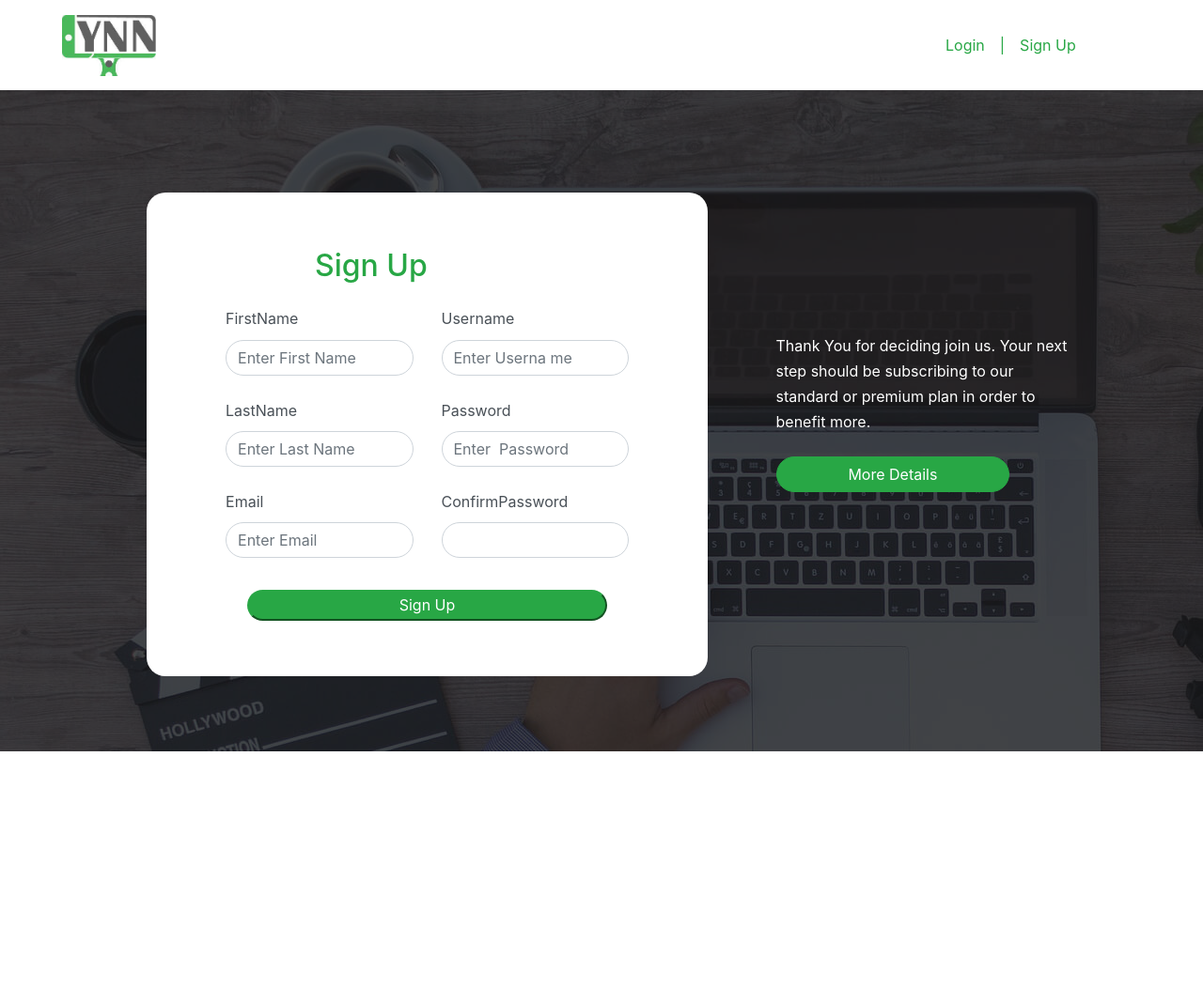
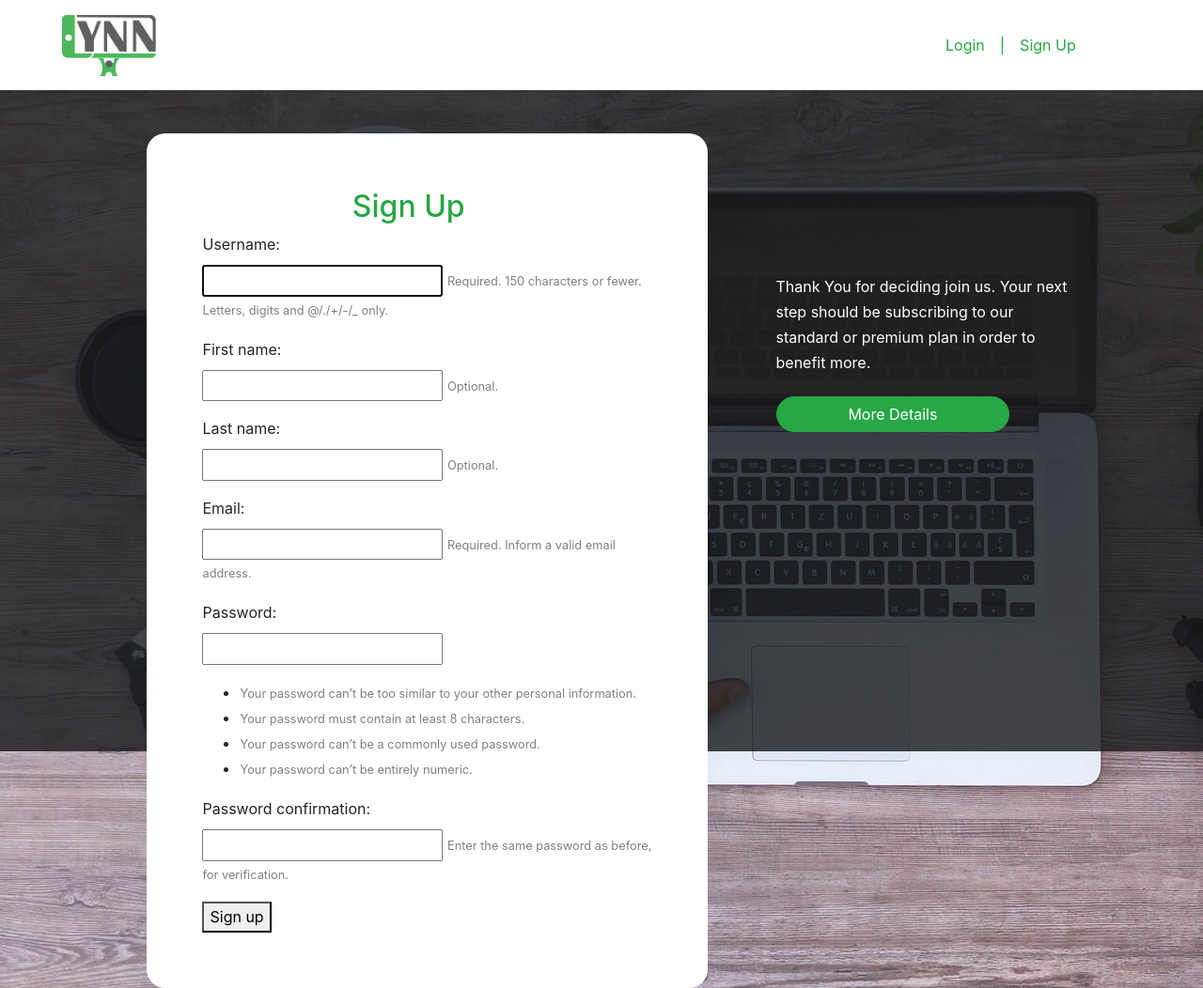
Before and after one commit to leul23/LYNN, a Django app: page /signup/ in a window 1280 px wide. Shown: the whole page at 94% size. Before the commit the page ends 800 px from the top, so only its background shows below. Run offline with Django 3.2, Linux system fonts and the light colour scheme; some libraries are stand-ins or nearby versions.

Commit message:
templates updates

```diff
--- a/templates/Register/index.html
+++ b/templates/Register/index.html
@@ -2,27 +2,27 @@
 {% extends 'base/base.html' %}
 
 {% block content %}
-
-<div class="row">
+<div class="row" style="margin-top: -10px;">
 <div class="col-md-7 text-left abcd">
     <!-- Default form login -->
-    <form action="#!">
-        <p class="h2 offset-md-3 text-success">Sign Up</p>
-        <div class="row">
-            <div class="col-md-6">
-                <!-- FName --> <label for="mail" class="in">FirstName</label> <input type="text" id="defaultLoginFormEmail" class="form-control mb-4" placeholder="Enter First Name">
-                <!-- LName --> <label for="mail" class="in">LastName</label> <input type="text" id="defaultLoginFormEmail" class="form-control mb-4" placeholder="Enter Last Name">
-                <!-- Email --> <label for="mail" class="in">Email</label> <input type="text" id="defaultLoginFormEmail" class="form-control mb-4" placeholder="Enter Email">
-            </div >
-            <div class="col-md-6">
-                <!-- Username --> <label for="mail" class="in">Username</label> <input type="text" id="defaultLoginFormEmail" class="form-control mb-4" placeholder="Enter Userna me">
-                <!-- Password --> <label for="pass" class="in">Password</label> <input type="password" id="defaultLoginFormPassword" class="form-control mb-4" placeholder="Enter  Password">
-                <!-- Password --> <label for="pass" class="in">ConfirmPassword</label> <input type="password" id="defaultLoginFormPassword" class="form-control mb-4" placeholde r="Confirm Password">
-            </div>
-        </div>
-         <!-- Sign in button -->
-        <button class="btn2  btn-block btn-success" type="submit">Sign Up</button>
-    </form>
+    <form method="post">
+        <p class="h2 offset-md-4 text-success">Sign Up</p>
+    {% csrf_token %}
+    {% for field in form %}
+      <p>
+        {{ field.label_tag }}<br>
+        {{ field }}
+        {% if field.help_text %}
+          <small style="color: grey">{{ field.help_text }}</small>
+        {% endif %}
+        {% for error in field.errors %}
+          <p style="color: red">{{ error }}</p>
+        {% endfor %}
+      </p>
+    {% endfor %}
+    <button type="submit">Sign up</button>
+  </form>
+
 </div>
 <div class=" offset-md-1 col-md-4 signup">
     <p id="signtxt">Thank You for deciding join us. Your next step should be subscribing to our standard or premium plan in order to benefit more.</p>
```
Also changed, not shown: templates/Chat/index.html (+14 -1 lines), db.sqlite3.
